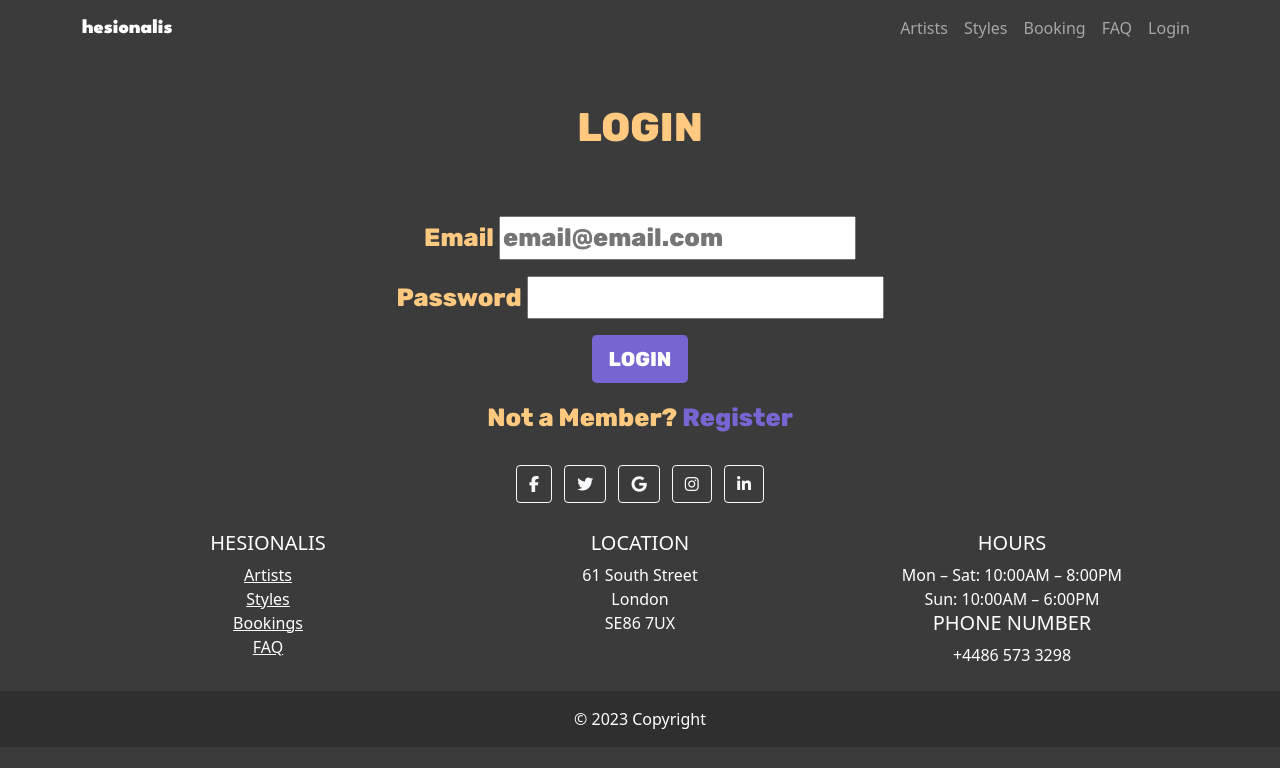
After one commit to pozhara/hesionalis, a Django app: page /login/ in a window 1280 px wide. The commit adds this page. Shown: the top 768 px of the page. Run offline with Django 3.2, Linux system fonts and the light colour scheme; some libraries are stand-ins or nearby versions.

Commit message:
Finish login page and logout process

```diff
--- a/core/forms.py
+++ b/core/forms.py
@@ -65,8 +65,7 @@ class LoginForm(forms.Form):
                                                            'placeholder': 'email@email.com',
                                                            'autocomplete': 'off',
                                                            }))
-    password = forms.CharField(widget=forms.PasswordInput(attrs={'placeholder': '********',
-                                                                 'autocomplete': 'off',
+    password = forms.CharField(widget=forms.PasswordInput(attrs={'autocomplete': 'off',
                                                                  'class': 'form-input'
                                                                  }))
 
--- a/core/views.py
+++ b/core/views.py
@@ -2,7 +2,7 @@ from django.conf import settings
 from django.http import HttpResponse, HttpResponseRedirect
 from django.urls import reverse_lazy
 from django.shortcuts import render, redirect
-from django.contrib.auth import login, logout
+from django.contrib.auth import login, logout, authenticate
 from django.contrib.auth.hashers import make_password
 from django.contrib import messages
 from django.views import View
@@ -10,6 +10,7 @@ from django.views.generic import ListView, CreateView, TemplateView
 
 from core.models import Artist, Design
 from core.forms import RegistrationForm, LoginForm
+from core.backend import EmailAuthenticationBackend as Auth
 
 # Create your views here.
 
@@ -97,7 +98,6 @@ class RegistrationView(View):
 
             user.save()
             login(request, user)
-            messages.success(request, message='Registration Successfull ')
 
             return redirect('home')
         return render(request, 'register.html', {'form': form})
@@ -123,11 +123,7 @@ class LoginView(TemplateView):
             if user is not None:
                 if user.is_active:
                     login(request, user)
-                    messages.success(request, message='Login successfull')
                     return redirect('home')
-
-            else:
-                messages.error(request, message='Invalid email or password')
 
         return render(request, "login.html", {'form': form})
 
--- a/hesionalis/urls.py
+++ b/hesionalis/urls.py
@@ -15,7 +15,7 @@ Including another URLconf
 """
 from django.contrib import admin
 from django.urls import path, include
-from core.views import HomeView, ArtistView, DesignsView, FAQView, RegistrationView, LogoutView
+from core.views import HomeView, ArtistView, DesignsView, FAQView, RegistrationView, LogoutView, LoginView
 
 urlpatterns = [
     path('', HomeView.as_view(), name='home'),
@@ -23,6 +23,7 @@ urlpatterns = [
     path('styles/', DesignsView.as_view(), name='styles'),
     path('faq/', FAQView.as_view(), name='faq'),
     path('register/', RegistrationView.as_view(), name='registration'),
+    path('login/', LoginView.as_view(), name='login'),
     path('logout/', LogoutView.as_view(), name='logout'),
     path('admin/', admin.site.urls),
     path('summernote/', include('django_summernote.urls')),
--- a/static/css/style.css
+++ b/static/css/style.css
@@ -54,6 +54,10 @@ body {
   color:#090909cb;
 }
 
+.color-3{
+  color:#7765D2;
+}
+
 #tattoo-heart{
   height:100vh;
   background-image: url("https://res.cloudinary.com/dehoeoirf/image/upload/v1688570958/Untitled_cf3mcl.jpg");
@@ -64,3 +68,11 @@ body {
 .fa-solid{
   font-size:30px;
 }
+
+#register-link a:link, #register-link a:active, #register-link a:visited{
+  text-decoration: none;
+}
+
+#register-link a:hover{
+  color:white;
+}
--- a/templates/base.html
+++ b/templates/base.html
@@ -46,7 +46,7 @@
                     </li>
                     {%else%}
                     <li class="nav-item">
-                        <a href="#" class="nav-link">Login</a>
+                        <a href="{% url 'login' %}" class="nav-link">Login</a>
                     </li>
                     {%endif %}
                 </ul>
@@ -96,16 +96,16 @@
 
                         <ul class="list-unstyled mb-0">
                             <li>
-                                <a href="#!" class="text-white">Artists</a>
+                                <a href="{% url 'artists' %}" class="text-white">Artists</a>
                             </li>
                             <li>
-                                <a href="#!" class="text-white">Styles</a>
+                                <a href="{% url 'styles' %}" class="text-white">Styles</a>
                             </li>
                             <li>
                                 <a href="#!" class="text-white">Bookings</a>
                             </li>
                             <li>
-                                <a href="#!" class="text-white">FAQ</a>
+                                <a href="{% url 'faq' %}" class="text-white">FAQ</a>
                             </li>
                         </ul>
                     </div>
--- /dev/null
+++ b/templates/login.html
@@ -0,0 +1,29 @@
+{% extends 'base.html' %}
+{%block content %}
+<div>
+    <h1 class="text-uppercase my-5 color text-center font-2">Login</h1>
+    <form method="post" class="text-center color pt-3 font-2 font-size-2">
+        {% csrf_token %}
+
+        <div class="mb-3">
+            <label for="email">Email</label>
+            {{form.email}}
+        </div>
+        <div class="mb-3">
+            <label for="password">Password</label>
+            {{ form.password }}
+        </div>
+        <div>
+            <button type="submit" class="btn bg-btn-color btn-lg text-uppercase text-white">
+                <span>
+                    Login
+                </span>
+            </button></div>
+        <div class="mt-3" id="register-link">
+            Not a Member? <a href="{% url 'registration' %}" class="color-3"> Register </a>
+        </div>
+
+    </form>
+</div>
+
+{% endblock content %}
--- a/templates/register.html
+++ b/templates/register.html
@@ -1,5 +1,4 @@
 {% extends 'base.html' %}
-{% block title %} Register {% endblock title %}
 {%block content %}
 <div>
     <h1 class="text-uppercase my-5 color text-center font-2">Create Account</h1>
```
Also changed, not shown: core/backend.py (added, +24 -0 lines).
